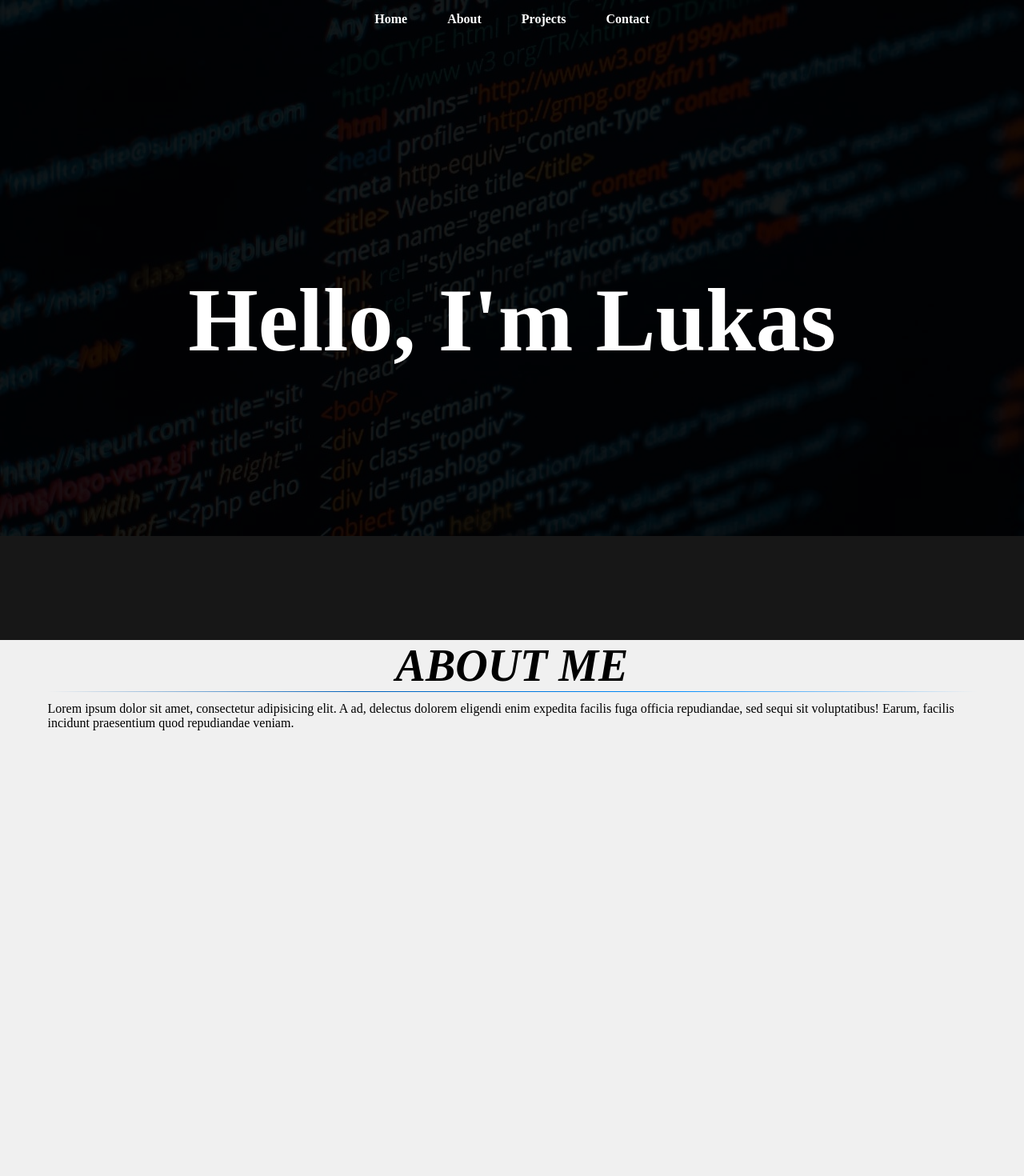
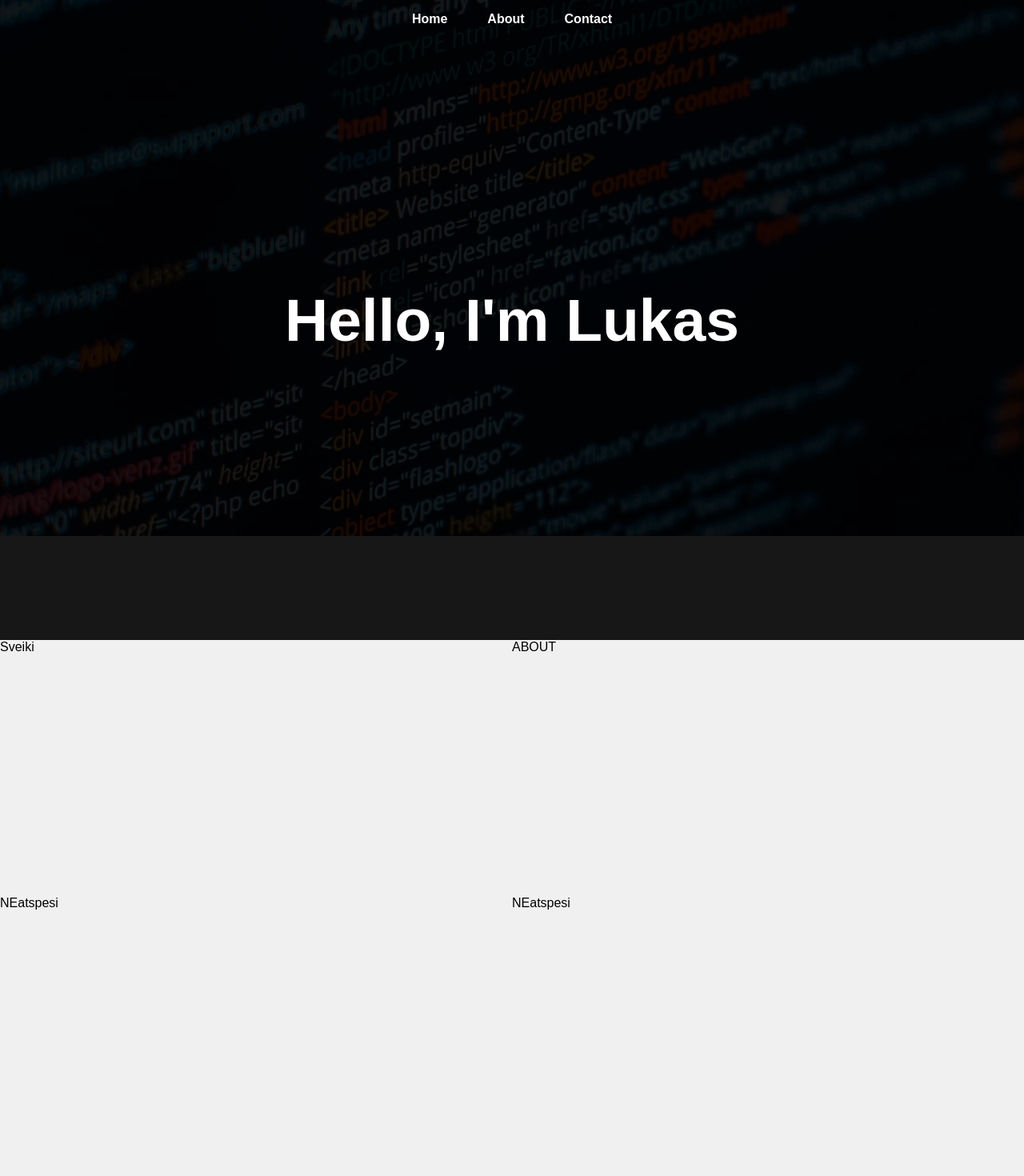
Before and after one commit to LukasKaselionis/vue-portfolio-page, a Vue app: page / in a window 1280 px wide. Shown: the top 1470 px of the page at 80% size. Built offline with nearby package versions, Linux system fonts and the light colour scheme.

Commit message:
change structure about page and fixing bugs

```diff
--- a/src/App.vue
+++ b/src/App.vue
@@ -4,7 +4,6 @@
         <ScrollHandle/>
         <Home/>
         <About/>
-        <Projects/>
         <Contact/>
         <Footer/>
     </div>
@@ -16,7 +15,6 @@
     import ScrollToTop from "./directives/scrollToTop";
     import Home from "./views/Home";
     import About from "./views/About";
-    import Projects from "./views/Projects";
     import Contact from "./views/Contact";
     import Footer from "./views/Footer";
 
@@ -27,7 +25,6 @@
             ScrollHandle,
             Home,
             About,
-            Projects,
             Contact,
             Footer
         },
@@ -45,6 +42,7 @@
 
     body {
         margin: auto;
+        font-family: Arial, sans-serif;
     }
 
     #app {
--- a/src/components/NavBar.vue
+++ b/src/components/NavBar.vue
@@ -6,9 +6,6 @@
             </a>
             <a href="#about">
                 <span class="navigation-link">About</span>
-            </a>
-            <a href="#projects">
-                <span class="navigation-link">Projects</span>
             </a>
             <a href="#contact">
                 <span class="navigation-link">Contact</span>
--- a/src/views/About.vue
+++ b/src/views/About.vue
@@ -1,12 +1,21 @@
 <template>
-    <div id="about" class="container">
-        <h1 class="aboutTitle">ABOUT ME
-            <hr class="title-line">
-        </h1>
-        <p>Lorem ipsum dolor sit amet, consectetur adipisicing elit. A ad, delectus dolorem eligendi enim expedita
-            facilis fuga officia repudiandae, sed sequi sit voluptatibus! Earum, facilis incidunt praesentium quod
-            repudiandae veniam.
-        </p>
+    <div id="about">
+        <v-container class="container" fluid fill-height>
+            <v-layout row no-gutters wrap>
+                <v-flex class="basic-info" md6>
+                    Sveiki
+                </v-flex>
+                <v-flex class="basic-info" md6>
+                    ABOUT
+                </v-flex>
+                <v-flex class="basic-info" md6>
+                    NEatspesi
+                </v-flex>
+                <v-flex class="basic-info" md6>
+                    NEatspesi
+                </v-flex>
+            </v-layout>
+        </v-container>
     </div>
 </template>
 
@@ -16,22 +25,21 @@
     }
 </script>
 
-<style>
+<style scoped>
+    .container {
+        width: 100%;
+        padding: 0;
+        margin-right: auto;
+        margin-left: auto;
+    }
+
+    .basic-info {
+        height: 320px;
+        width: 125px;
+    }
+
     #about {
         margin-top: -45px;
         padding-top: 45px;
     }
-    .aboutTitle {
-        padding-bottom: 12px;
-        font-weight: bold;
-        font-size: 56px;
-        font-style: italic;
-        text-align: center;
-    }
-
-    .title-line {
-        border: 0;
-        height: 1px;
-        background-image: linear-gradient(to right, #f0f0f0, #0060ba, #008dff, #f0f0f0)
-    }
 </style>
--- a/src/views/Contact.vue
+++ b/src/views/Contact.vue
@@ -28,11 +28,12 @@
         font-size: 56px;
         font-style: italic;
         text-align: center;
+        color: cadetblue;
     }
 
     .title-line {
         border: 0;
         height: 1px;
-            background-image: linear-gradient(to right, #f0f0f0, #0060ba, #008dff, #f0f0f0)
+            background-image: linear-gradient(to right, #f0f0f0, #00ba8d, #008c6a, #f0f0f0)
     }
 </style>
--- a/src/views/Home.vue
+++ b/src/views/Home.vue
@@ -1,9 +1,7 @@
 <template>
     <div id="home" class="cover">
-        <div class="hero">
-            <div class="container greeting">
-                <h2>Hello, I'm Lukas</h2>
-            </div>
+        <div class="overlay">
+            <h2 class="greeting">Hello, I'm Lukas</h2>
         </div>
     </div>
 </template>
@@ -22,22 +20,18 @@
         background-image: url("../assets/web-portrait.jpg");
     }
 
-    .hero {
+    .overlay {
         background-color: rgba(0, 0, 0, 0.9);
         height: 100vh;
-    }
-
-    .container {
-        height: 100vh;
-    }
-
-    .greeting {
-        font-size: 75px;
-        color: white;
         text-align: center;
         display: flex;
         align-items: center;
         justify-content: center
     }
 
+    .greeting {
+        font-size: 75px;
+        color: white;
+    }
+
 </style>
```
